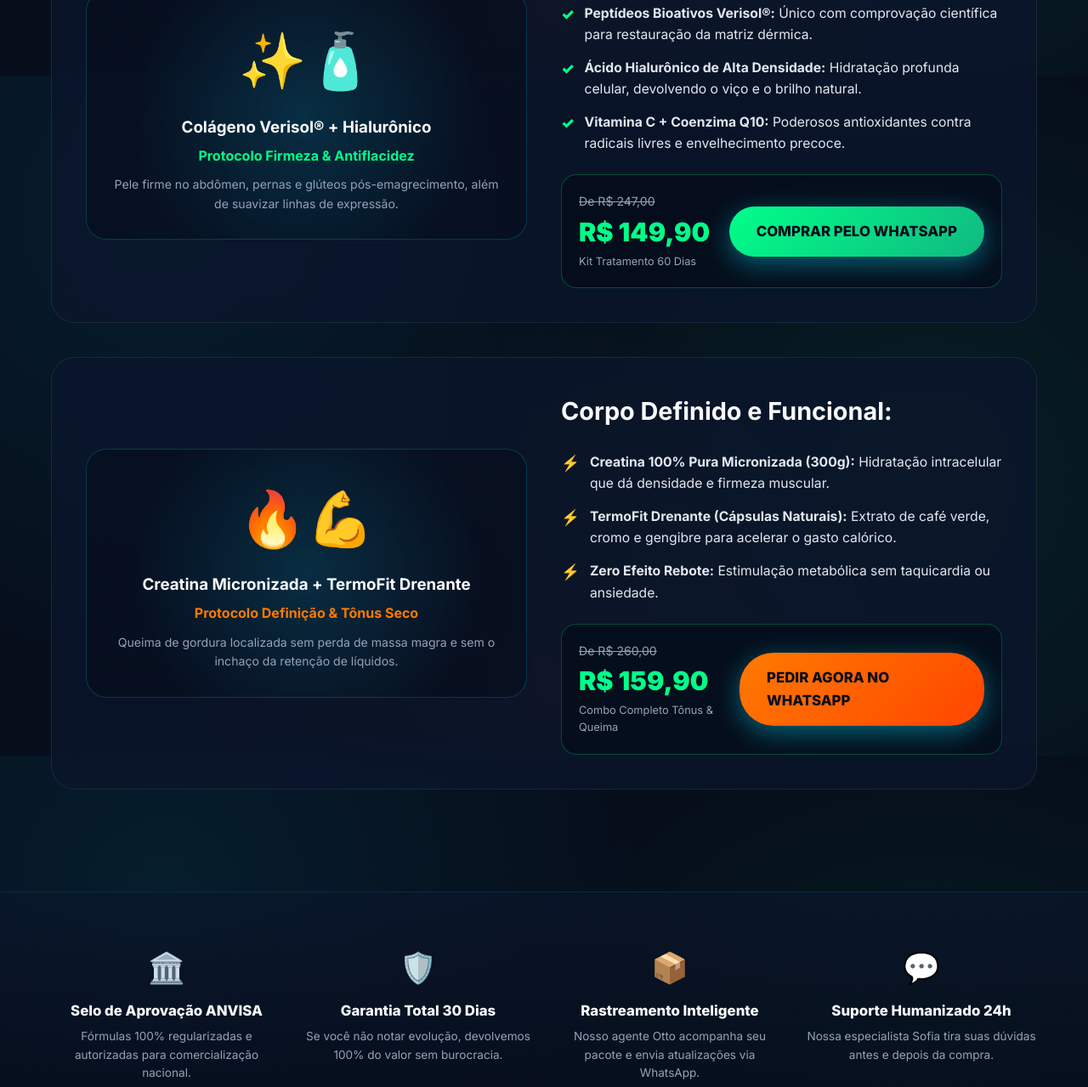
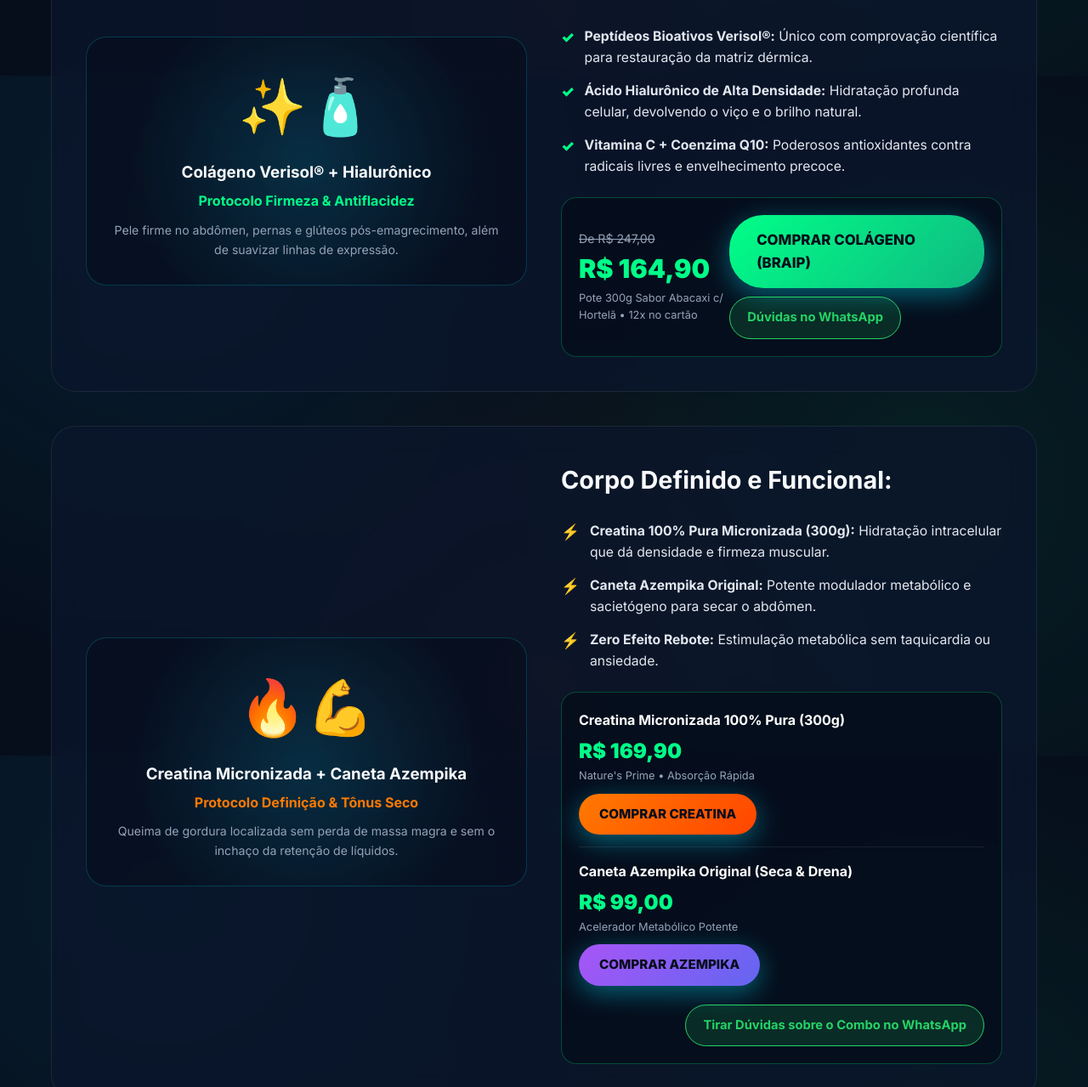
Before and after one commit to silvaevandro815/Agentesdevendas, a website: page apps/site/public/index.html in a window 1280 px wide. Shown: the part 2311-3590 px from the top of the page at 85% size. Drawn offline with Linux system fonts and the light colour scheme.

Commit message:
feat(site): integrar links oficiais de afiliados da Braip para os 3 protocolos

```diff
--- a/apps/site/public/index.html
+++ b/apps/site/public/index.html
@@ -159,13 +159,18 @@
 
             <div class="price-box">
               <div>
-                <div class="price-old">De R$ 347,00</div>
-                <div class="price-current">R$ 197,00</div>
-                <div class="price-sub">ou 12x de R$ 19,78 com Frete Rápido</div>
+                <div class="price-old">De R$ 1.580,00</div>
+                <div class="price-current">R$ 1.256,00</div>
+                <div class="price-sub">Kit Completo Tratamento Capilar • até 12x no cartão</div>
               </div>
-              <a href="https://wa.me/553285066687?text=Ol%C3%A1%2C%20Marc%C3%A3o%20e%20Sofia%21%20Quero%20garantir%20o%20Protocolo%20Capilar%20360%C2%B0%20(Escova%20LED%20%2B%20Suplemento)." target="_blank" class="btn-primary">
-                <span>GARANTIR COM SOFIA</span>
-              </a>
+              <div class="price-actions">
+                <a href="https://ev.braip.com/ref?pl=plav449r&ck=cheq89gn&af=afilx3y72p" target="_blank" class="btn-primary">
+                  <span>COMPRAR AGORA (BRAIP)</span>
+                </a>
+                <a href="https://wa.me/553285066687?text=Ol%C3%A1%2C%20Marc%C3%A3o%20e%20Sofia%21%20Quero%20tirar%20d%C3%BAvidas%20sobre%20o%20Kit%20IArmonize%20Capilar." target="_blank" class="btn-whatsapp-sub">
+                  <span>Dúvidas no WhatsApp</span>
+                </a>
+              </div>
             </div>
           </div>
         </div>
@@ -202,12 +207,17 @@
             <div class="price-box">
               <div>
                 <div class="price-old">De R$ 247,00</div>
-                <div class="price-current">R$ 149,90</div>
-                <div class="price-sub">Kit Tratamento 60 Dias</div>
+                <div class="price-current">R$ 164,90</div>
+                <div class="price-sub">Pote 300g Sabor Abacaxi c/ Hortelã • 12x no cartão</div>
               </div>
-              <a href="https://wa.me/553285066687?text=Ol%C3%A1%2C%20Marc%C3%A3o%20e%20Sofia%21%20Quero%20saber%20mais%20sobre%20o%20Protocolo%20Pele%20Firme%20(Col%C3%A1geno%20Verisol)." target="_blank" class="btn-primary" style="background: linear-gradient(135deg, var(--neon-green), #10b981);">
-                <span>COMPRAR PELO WHATSAPP</span>
-              </a>
+              <div class="price-actions">
+                <a href="https://ev.braip.com/ref?pl=plawdmnw&ck=chen80pq&af=afi659l8pg" target="_blank" class="btn-primary" style="background: linear-gradient(135deg, var(--neon-green), #10b981);">
+                  <span>COMPRAR COLÁGENO (BRAIP)</span>
+                </a>
+                <a href="https://wa.me/553285066687?text=Ol%C3%A1%2C%20Marc%C3%A3o%20e%20Sofia%21%20Quero%20saber%20mais%20sobre%20o%20Col%C3%A1geno%20com%20Hialur%C3%B4nico." target="_blank" class="btn-whatsapp-sub">
+                  <span>Dúvidas no WhatsApp</span>
+                </a>
+              </div>
             </div>
           </div>
         </div>
@@ -218,7 +228,7 @@
         <div class="protocol-grid">
           <div class="protocol-visual">
             <div class="visual-badge">🔥💪</div>
-            <h3>Creatina Micronizada + TermoFit Drenante</h3>
+            <h3>Creatina Micronizada + Caneta Azempika</h3>
             <p style="color: var(--neon-orange); font-weight: 700; margin-top: 6px;">Protocolo Definição & Tônus Seco</p>
             <p style="font-size: 0.88rem; color: var(--text-muted); margin-top: 10px;">
               Queima de gordura localizada sem perda de massa magra e sem o inchaço da retenção de líquidos.
@@ -233,7 +243,7 @@
               </li>
               <li>
                 <span class="feature-icon">⚡</span>
-                <div><strong>TermoFit Drenante (Cápsulas Naturais):</strong> Extrato de café verde, cromo e gengibre para acelerar o gasto calórico.</div>
+                <div><strong>Caneta Azempika Original:</strong> Potente modulador metabólico e sacietógeno para secar o abdômen.</div>
               </li>
               <li>
                 <span class="feature-icon">⚡</span>
@@ -241,15 +251,32 @@
               </li>
             </ul>
 
-            <div class="price-box">
-              <div>
-                <div class="price-old">De R$ 260,00</div>
-                <div class="price-current">R$ 159,90</div>
-                <div class="price-sub">Combo Completo Tônus & Queima</div>
+            <div class="price-box" style="flex-direction: column; align-items: stretch; gap: 16px;">
+              <div style="display: flex; justify-content: space-between; align-items: center; border-bottom: 1px solid rgba(255,255,255,0.08); padding-bottom: 14px; flex-wrap: wrap; gap: 10px;">
+                <div>
+                  <h4 style="color: #fff; margin-bottom: 4px;">Creatina Micronizada 100% Pura (300g)</h4>
+                  <div class="price-current" style="font-size: 1.5rem;">R$ 169,90</div>
+                  <div class="price-sub">Nature's Prime • Absorção Rápida</div>
+                </div>
+                <a href="https://ev.braip.com/ref?pl=pla1x6xn&ck=chen80rq&af=afimeno621" target="_blank" class="btn-primary" style="padding: 12px 24px; font-size: 0.95rem; background: linear-gradient(135deg, var(--neon-orange), #ff4500);">
+                  <span>COMPRAR CREATINA</span>
+                </a>
               </div>
-              <a href="https://wa.me/553285066687?text=Ol%C3%A1%2C%20Marc%C3%A3o%20e%20Sofia%21%20Quero%20o%20Combo%20de%20Defini%C3%A7%C3%A3o%20(Creatina%20%2B%20TermoFit)." target="_blank" class="btn-primary" style="background: linear-gradient(135deg, var(--neon-orange), #ff4500);">
-                <span>PEDIR AGORA NO WHATSAPP</span>
-              </a>
+              <div style="display: flex; justify-content: space-between; align-items: center; flex-wrap: wrap; gap: 10px;">
+                <div>
+                  <h4 style="color: #fff; margin-bottom: 4px;">Caneta Azempika Original (Seca & Drena)</h4>
+                  <div class="price-current" style="font-size: 1.5rem;">R$ 99,00</div>
+                  <div class="price-sub">Acelerador Metabólico Potente</div>
+                </div>
+                <a href="https://ev.braip.com/ref?pl=plaljlxy&ck=che6vnvr&af=afine5z3yv" target="_blank" class="btn-primary" style="padding: 12px 24px; font-size: 0.95rem; background: linear-gradient(135deg, #a855f7, #6366f1);">
+                  <span>COMPRAR AZEMPIKA</span>
+                </a>
+              </div>
+              <div style="text-align: right; margin-top: 6px;">
+                <a href="https://wa.me/553285066687?text=Ol%C3%A1%2C%20Marc%C3%A3o%20e%20Sofia%21%20Quero%20tirar%20d%C3%BAvidas%20sobre%20o%20Combo%20de%20Defini%C3%A7%C3%A3o." target="_blank" class="btn-whatsapp-sub">
+                  <span>Tirar Dúvidas sobre o Combo no WhatsApp</span>
+                </a>
+              </div>
             </div>
           </div>
         </div>
--- a/apps/site/public/styles.css
+++ b/apps/site/public/styles.css
@@ -512,6 +512,35 @@
   color: var(--text-muted);
 }
 
+.price-actions {
+  display: flex;
+  gap: 10px;
+  align-items: center;
+  flex-wrap: wrap;
+}
+
+.btn-whatsapp-sub {
+  display: inline-flex;
+  align-items: center;
+  justify-content: center;
+  gap: 6px;
+  background: rgba(37, 211, 102, 0.15);
+  border: 1px solid #25d366;
+  color: #25d366 !important;
+  font-size: 0.92rem;
+  font-weight: 700;
+  padding: 12px 20px;
+  border-radius: 30px;
+  text-decoration: none;
+  transition: all 0.25s ease;
+}
+
+.btn-whatsapp-sub:hover {
+  background: #25d366;
+  color: #060d1b !important;
+  box-shadow: 0 0 15px rgba(37, 211, 102, 0.5);
+}
+
 /* CARDS DE BENEFÍCIOS */
 .tech-grid {
   display: grid;
```
